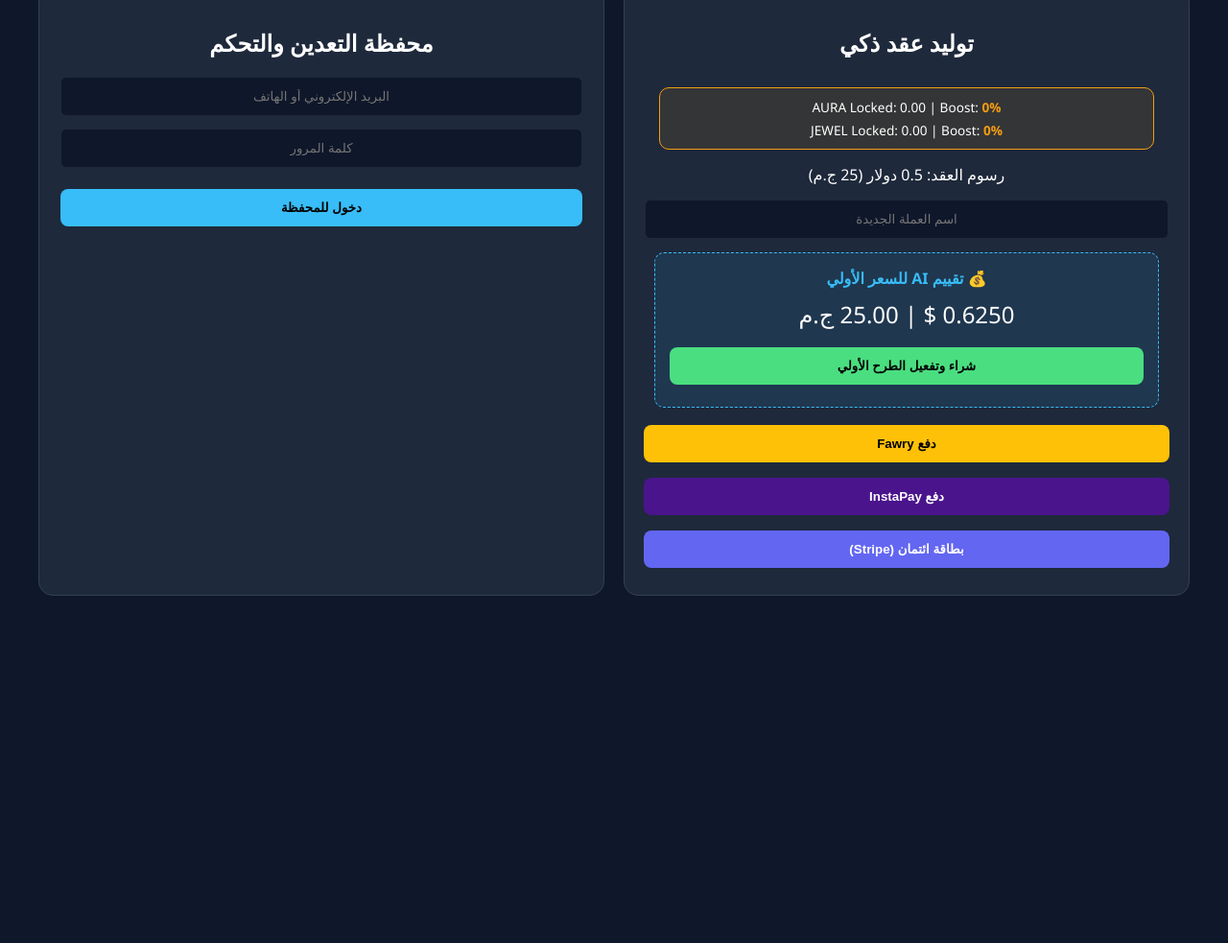
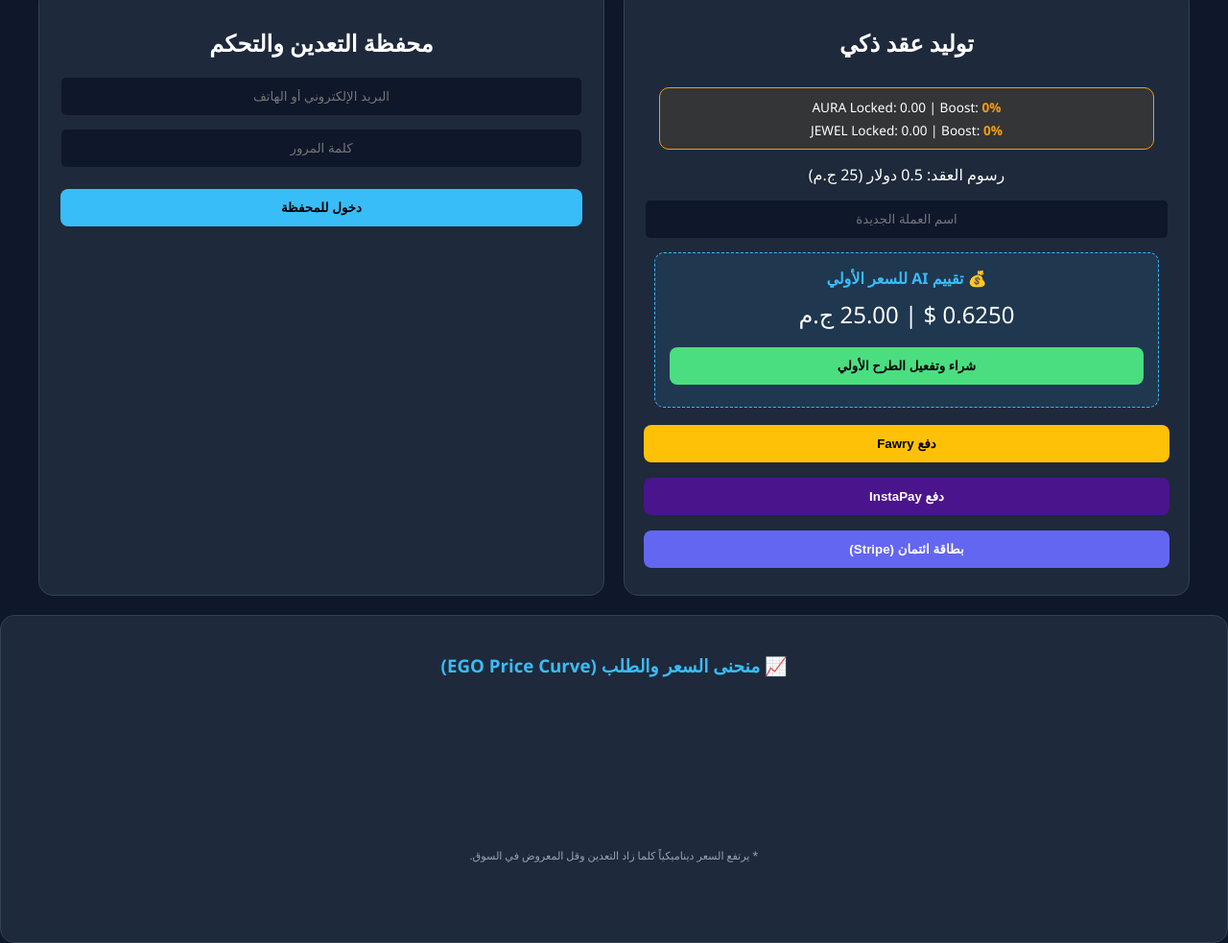
Before and after one commit to mostafadesha953-art/Ego_Chain, a plain HTML site: page database/index.html in a window 1280 px wide. Shown: the part 204-1187 px from the top of the page at 96% size. Before the commit the page ends 845 px from the top, so only its background shows below. Drawn offline with Linux system fonts and the light colour scheme.

Commit message:
Update index.html

```diff
--- a/database/index.html
+++ b/database/index.html
@@ -98,7 +98,14 @@
     <button onclick="confirmInstaPay()" style="background:var(--success);">تأكيد</button>
     <button onclick="document.getElementById('instapay-modal').style.display='none'" style="background:none; color:red; border:none;">إلغاء</button>
 </div>
+    <!-- أضف هذا الكود في index.html -->
+    <script src="https://cdn.jsdelivr.net"></script>
 
+<div class="card" style="grid-column: span 2; min-height: 300px;">
+    <h3 style="color: var(--main-cyan);">📈 منحنى السعر والطلب (EGO Price Curve)</h3>
+    <canvas id="priceChart" style="max-height: 250px;"></canvas>
+    <p style="font-size: 0.7rem; color: #94a3b8; margin-top: 10px;">* يرتفع السعر ديناميكياً كلما زاد التعدين وقل المعروض في السوق.</p>
+</div>
 <script>
 // --- محرك الندرة (Scarcity Engine) ---
 function updateScarcityMetrics(totalTaxAura, totalTaxJewel) {
```
